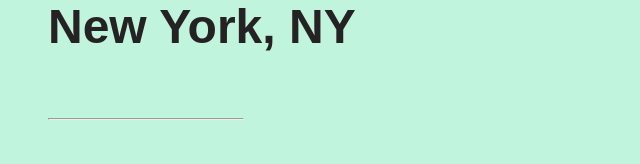
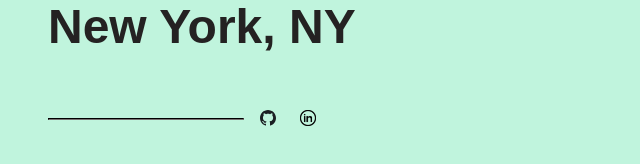
Before and after one commit to randyher/personal-website, a React (Create React App) app: page / in a window 1280 px wide. Shown: the part 296-460 px from the top of the page, without its empty margins (0-640 px from the left). Built offline with nearby package versions, Linux system fonts and the light colour scheme.

Commit message:
style the icons

```diff
--- a/src/App.css
+++ b/src/App.css
@@ -30,6 +30,7 @@ h2 {
 .icon-container {
   display: flex;
   justify-content: left;
+  flex-direction: row wrap;
 }
 
 hr {
@@ -37,16 +38,28 @@ hr {
   width: 40%;
   justify-content: left;
   margin-left: 0;
+  margin-right: 0;
+  height: 0rem;
+  border-color:rgb(36, 34, 34)
+}
+
+a {
+  margin-left: 0;
 }
 
 .icon {
   width: 1em;
   height: 1em;
   margin: .5em;
+  margin-top: 3.5rem;
+  margin-left: 1rem;
+  flex-direction: column;
+  justify-content: flex-end;
 }
 
 .icon-links {
   display: flex;
+  margin-left: 1rem;
   flex-flow: row wrap;
   align-items: center;
   justify-content: center;
--- a/src/App.js
+++ b/src/App.js
@@ -1,5 +1,7 @@
 import React from "react";
 import "./App.css";
+import github from "./github-logo.svg";
+import linkedin from "./linkedin-logo.png";
 
 function App() {
   return (
@@ -9,20 +11,23 @@ function App() {
       <h2>New York, NY</h2>
       <div className="icon-container">
         <hr></hr>
-      </div>
-      <div className="icon-links">
         <a
           href="https://github.com/graciemcguire"
           target="_blank"
           rel="noopener noreferrer"
-        ></a>
+        >
+          <img className="icon" src={github} alt="github" />
+        </a>
 
         <a
           href="https://www.linkedin.com/in/gracie-mcguire-43a9b361/"
           target="_blank"
           rel="noopener noreferrer"
-        ></a>
+        >
+          <img className="icon" src={linkedin} alt="linkedin" />
+        </a>
       </div>
+      <div className="icon-links"></div>
     </div>
   );
 }
```
Also changed, not shown: src/github-logo.svg (added), src/linkedin-logo.png (added).
